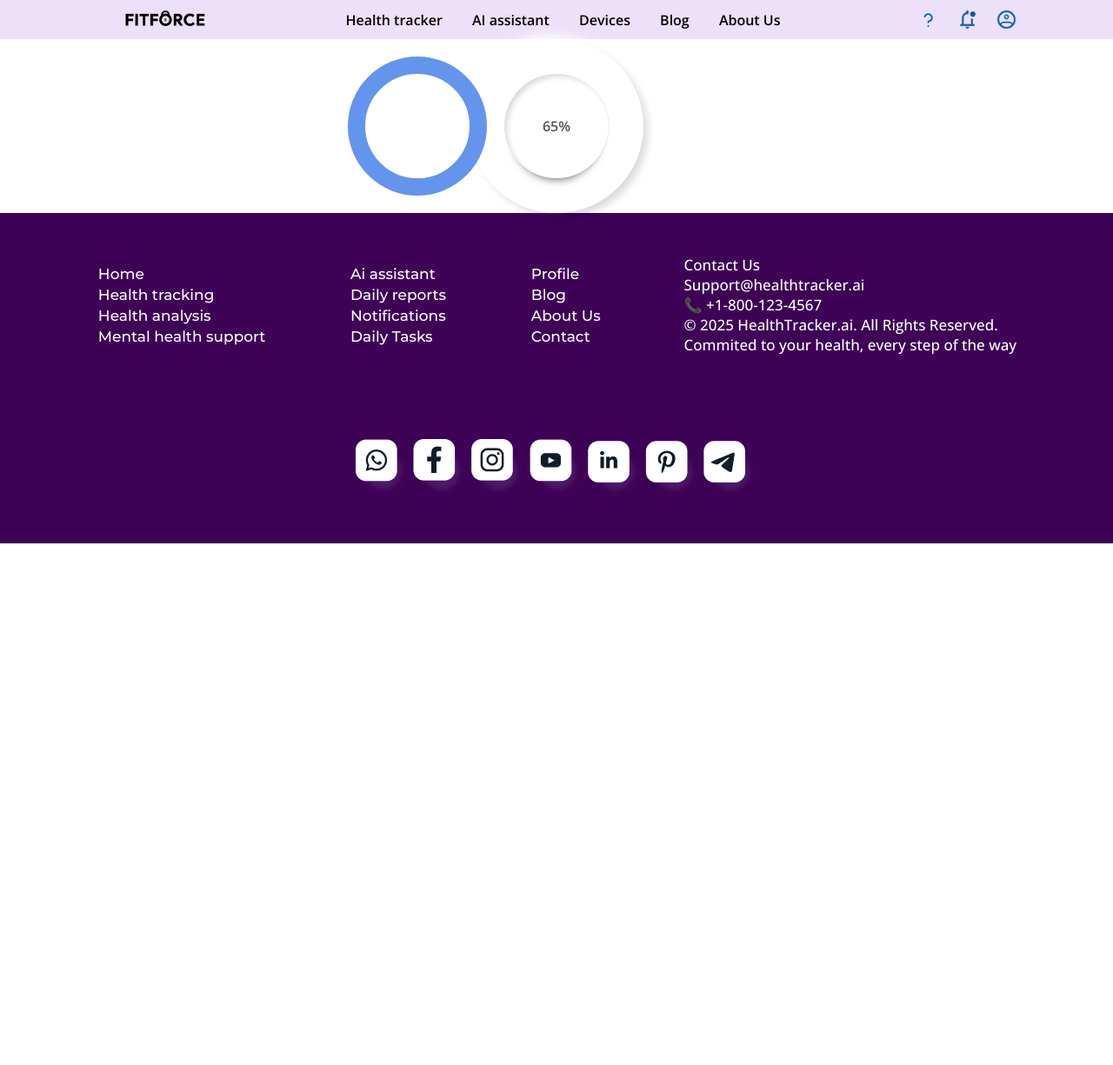
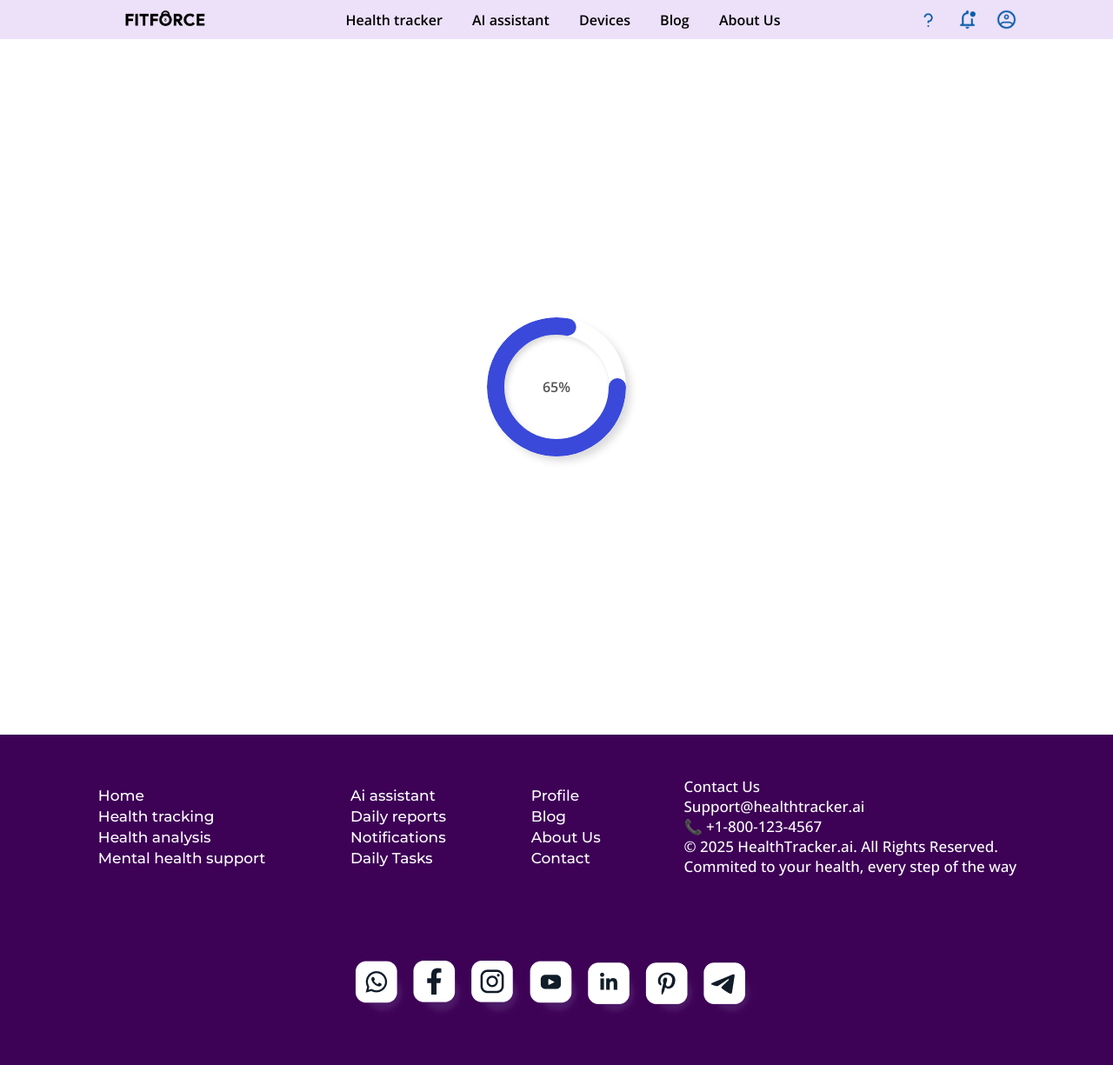
Before and after one commit to sahanangadi39/Health-tracker-web-application, a PHP site: page /home.php in a window 1280 px wide. Shown: the whole page at 87% size. Before the commit the page ends 625 px from the top, so only its background shows below. Run offline with PHP 8.4, Linux system fonts and the light colour scheme.

Commit message:
done with the graph animation

```diff
--- a/Css/Blog.css
+++ b/Css/Blog.css
@@ -2,6 +2,7 @@
     margin: 0px;
     padding: 0px;
     border: 0px;
+
 }
 
 /* upper section  */
--- a/Css/dash.css
+++ b/Css/dash.css
@@ -1,34 +1,25 @@
 .container{
+    height: 100vh;
+    display: flex;
+    align-items:center;
+    justify-content: center ;
     position: relative;
-    width: 200px;
-    height: 200px;
-    margin: auto;
-
 }
 
-
 .outer{
-    margin-left: auto;
-    margin-right: 0;
-    height: 160px;
-    width: 160px;
+    height: 120px;
+    width: 120px;
     border-radius: 50%;
     padding: 20px;
     position: relative;
     box-shadow: 6px 6px 10px -1px rgba(0,0,0,0.15),
                 -6px -6px 10px 1px rgba(255,255,255,0.7);
-    /* border: 1px solid red; */
-
-    /* margin-left: 900px; */
-
-
 }
 
 .inner{
     height: 120px;
     width: 120px;
     border-radius: 50%;
-    /* border: 1px solid red; */
     position:absolute ;
     top: 50%;
     left: 50%;
@@ -53,17 +44,26 @@ svg{
     width: 160px;
     height: 160px;
     display: flex;
-    position:absolute ;
+    position:absolute;
     top: 50%;
-    right: 50%;
-    transform:translate(-50% ,-50% )
-
+    left: 50%;
+    border-radius: 50%;
+    transform: translate(-50%, -50%);
 
 }
 
 circle{
     fill: none;
-    stroke: cornflowerblue ;
+    stroke: #3A49DA ;
     stroke-width: 20px;
+    stroke-dasharray: 472;
+    stroke-dashoffset: 472;
+    animation: anim 2s linear forwards;
 
 }
+
+@keyframes anim{
+    100%{
+        stroke-dashoffset: 130;
+    }
+}
```
Also changed, not shown: home.php (+6 -2 lines).
